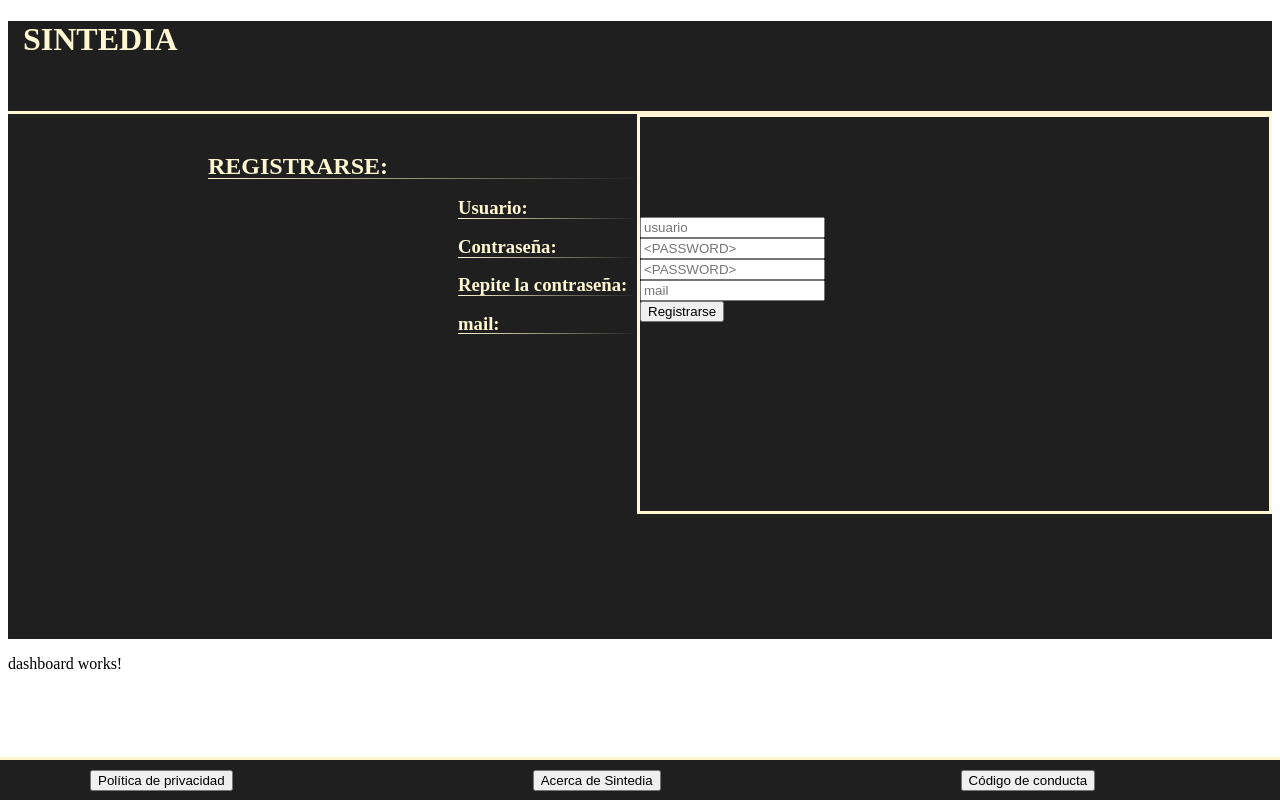
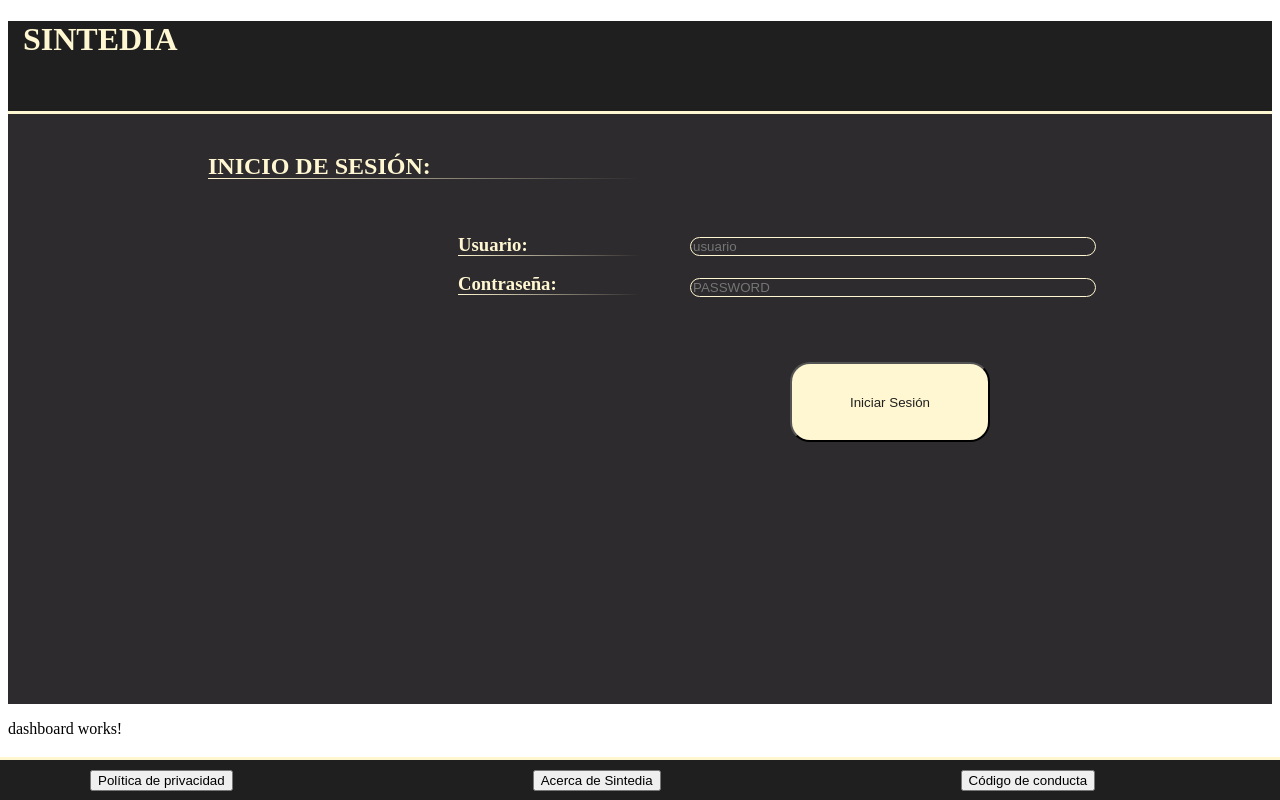
Before and after one commit to DavidBona13/M13_PROJECTE2, an Angular app in the folder SINTEDIA_ANGULAR/: page /dashboard/inicio in a window 1280 px wide. Built offline with nearby package versions, Linux system fonts and the light colour scheme.

Commit message:
diumenge part 1

```diff
--- a/SINTEDIA_ANGULAR/src/app/app.component.css
+++ b/SINTEDIA_ANGULAR/src/app/app.component.css
@@ -38,7 +38,8 @@ h1 {
 .contingut {
     display: flex;
     width: 100%;
-    height: 525px;
+    height: 590px;
+    background-color: #2D2B2D;
 }
 
 .letras {
@@ -48,7 +49,6 @@ h1 {
 
 .inputsRegister {
     width: 50%;
-    border: 3px solid #FFF7D1;
     height: 75%;
 }
 
@@ -103,7 +103,7 @@ h1 {
     margin-top: 40px;
     margin-left: 200px;
     text-decoration: none; /* Elimina el subrayado predeterminado */
-    background-image: linear-gradient(to right, #FFF7D1, #1f1f1f); /* Gradiente lineal */
+    background-image: linear-gradient(to right, #FFF7D1, #2D2B2D); /* Gradiente lineal */
     background-position: 0 100%; /* Ubicación del gradiente */
     background-repeat: repeat-x; /* Repetir solo horizontalmente */
     background-size: auto 1px; /* Tamaño de la línea degradada */
@@ -112,10 +112,11 @@ h1 {
 }
 
 #txtUser {
+    margin-top: 57px;
     color: #FFF7D1;
     margin-left: 450px;
     text-decoration: none; /* Elimina el subrayado predeterminado */
-    background-image: linear-gradient(to right, #FFF7D1, #1f1f1f); /* Gradiente lineal */
+    background-image: linear-gradient(to right, #FFF7D1, #2D2B2D); /* Gradiente lineal */
     background-position: 0 100%; /* Ubicación del gradiente */
     background-repeat: repeat-x; /* Repetir solo horizontalmente */
     background-size: auto 1px; /* Tamaño de la línea degradada */
@@ -125,33 +126,10 @@ h1 {
 
 #txtPass {
     color: #FFF7D1;
+    margin-top: 8px;
     margin-left: 450px;
     text-decoration: none; /* Elimina el subrayado predeterminado */
-    background-image: linear-gradient(to right, #FFF7D1, #1f1f1f); /* Gradiente lineal */
-    background-position: 0 100%; /* Ubicación del gradiente */
-    background-repeat: repeat-x; /* Repetir solo horizontalmente */
-    background-size: auto 1px; /* Tamaño de la línea degradada */
-    padding-bottom: 1px; /* Espacio para la línea */
-    line-height: 1;
-}
-
-#txtNewPass {
-    color: #FFF7D1;
-    margin-left: 450px;
-    text-decoration: none; /* Elimina el subrayado predeterminado */
-    background-image: linear-gradient(to right, #FFF7D1, #1f1f1f); /* Gradiente lineal */
-    background-position: 0 100%; /* Ubicación del gradiente */
-    background-repeat: repeat-x; /* Repetir solo horizontalmente */
-    background-size: auto 1px; /* Tamaño de la línea degradada */
-    padding-bottom: 1px; /* Espacio para la línea */
-    line-height: 1;
-}
-
-#txtMail {
-    color: #FFF7D1;
-    margin-left: 450px;
-    text-decoration: none; /* Elimina el subrayado predeterminado */
-    background-image: linear-gradient(to right, #FFF7D1, #1f1f1f); /* Gradiente lineal */
+    background-image: linear-gradient(to right, #FFF7D1, #2D2B2D); /* Gradiente lineal */
     background-position: 0 100%; /* Ubicación del gradiente */
     background-repeat: repeat-x; /* Repetir solo horizontalmente */
     background-size: auto 1px; /* Tamaño de la línea degradada */
@@ -161,5 +139,30 @@ h1 {
 
 #inUser {
     color: #FFF7D1;
-    margin-top: 100px;
+    margin-top: 123px;
+    margin-left: 50px;
+    width: 400px;
+    background-color: #2D2B2D;
+    border: 1px solid #FFF7D1;
+    border-radius: 20px;
 }
+
+#inPass {
+    color: #FFF7D1;
+    margin-top: 22px;
+    width: 400px;
+    margin-left: 50px;
+    background-color: #2D2B2D;
+    border: 1px solid #FFF7D1;
+    border-radius: 20px;
+}
+
+#btnRegister {
+    color: #1F1F1F;
+    margin-top: 65px;
+    width: 200px;
+    height: 80px;
+    margin-left: 150px;
+    background-color: #FFF7D1;
+    border-radius: 20px;
+}
--- a/SINTEDIA_ANGULAR/src/app/app.component.html
+++ b/SINTEDIA_ANGULAR/src/app/app.component.html
@@ -12,22 +12,16 @@
     </div>
     <div class="contingut">
         <div class="letras">
-            <h2 ID="titolR">REGISTRARSE:</h2>
+            <h2 ID="titolR">INICIO DE SESIÓN:</h2>
             <h3 ID="txtUser">Usuario:</h3>
             <h3 ID="txtPass">Contraseña:</h3>
-            <h3 ID="txtNewPass">Repite la contraseña:</h3>
-            <h3 ID="txtMail">mail:</h3>
         </div>
         <div class="inputsRegister">
             <input ID="inUser" type="text" placeholder="usuario">
             <br>
-            <input ID="" type="password" placeholder="<PASSWORD>">
+            <input ID="inPass" type="password" placeholder="PASSWORD">
             <br>
-            <input ID="" type="password" placeholder="<PASSWORD>">
-            <br>
-            <input ID="" type="text" placeholder="mail">
-            <br>
-            <button ID="btnRegister" type="button" onclick="">Registrarse</button>
+            <button ID="btnRegister" type="button" onclick="">Iniciar Sesión</button>
         </div>
     </div>
 
--- /dev/null
+++ b/SINTEDIA_ANGULAR/src/app/dashboard/iniciar-sesion/iniciar-sesion.component.html
@@ -0,0 +1 @@
+<p>iniciar-sesion works!</p>
--- a/SINTEDIA_ANGULAR/src/app/dashboard/registro/registro.component.css
+++ b/SINTEDIA_ANGULAR/src/app/dashboard/registro/registro.component.css
@@ -0,0 +1,210 @@
+
+.headerDalt {
+    color: #FFF7D1;
+    background-color: #1F1F1F;
+}
+
+.registroClass {
+    margin: 0;
+    padding: 0;
+    color: #FFF7D1;
+    background-color: #1F1F1F;
+}
+
+h1 {
+    color: #FFF7D1;
+    width: 100%;
+}
+.titol {
+    margin-left: 15px;
+}
+
+.rayaInici {
+    border-bottom: 3px solid #FFF7D1;
+    height: 90px;
+    background-color: #1F1F1F;
+    display: flex;
+    width: 100%;
+    /*position: relative;*/
+}
+
+
+#h1 {
+    display:flex;
+    margin-top: -60px;
+}
+
+
+.contingut {
+    display: flex;
+    width: 100%;
+    height: 590px;
+    background-color: #2D2B2D;
+}
+
+.letras {
+    width: 50%;
+    height: 75%;
+}
+
+.inputsRegister {
+    width: 50%;
+    height: 75%;
+}
+
+
+
+.footer {
+    margin-top: 0px;
+    height: 40px;
+    background-color: #1F1F1F;
+    color: #FFF7D1;
+    display:flexbox;
+    border-top:3px solid #FFF7D1;
+    position: fixed;
+    bottom: 0;
+    left: 0;
+    width: 100%;
+}
+
+.btnPri{
+    margin-top: 10px;
+    margin-left: 90px;
+
+}
+
+.btnAce {
+    margin-top: 10px;
+    margin-left: 300px;
+}
+
+.btnCod{
+    margin-top: 10px;
+    margin-left:  300px;
+}
+
+.logoFotter{
+    border-left: 3px solid #FFF7D1;
+    width: 100px;
+    height: 50px;
+    margin-left: 1230px;
+}
+
+.lofoFot {
+    border-left: 3px solid #FFF7D1;
+    width: 100px;
+    height: 40px;
+    margin-left: 10px;
+}
+
+#titolR {
+    color: #FFF7D1;
+    /*text-decoration: underline;*/
+    margin-top: 40px;
+    margin-left: 200px;
+    text-decoration: none; /* Elimina el subrayado predeterminado */
+    background-image: linear-gradient(to right, #FFF7D1, #2D2B2D); /* Gradiente lineal */
+    background-position: 0 100%; /* Ubicación del gradiente */
+    background-repeat: repeat-x; /* Repetir solo horizontalmente */
+    background-size: auto 1px; /* Tamaño de la línea degradada */
+    padding-bottom: 1px; /* Espacio para la línea */
+    line-height: 1;
+}
+
+#txtUser {
+    color: #FFF7D1;
+    margin-left: 450px;
+    text-decoration: none; /* Elimina el subrayado predeterminado */
+    background-image: linear-gradient(to right, #FFF7D1, #2D2B2D); /* Gradiente lineal */
+    background-position: 0 100%; /* Ubicación del gradiente */
+    background-repeat: repeat-x; /* Repetir solo horizontalmente */
+    background-size: auto 1px; /* Tamaño de la línea degradada */
+    padding-bottom: 1px; /* Espacio para la línea */
+    line-height: 1;
+}
+
+#txtPass {
+    color: #FFF7D1;
+    margin-left: 450px;
+    text-decoration: none; /* Elimina el subrayado predeterminado */
+    background-image: linear-gradient(to right, #FFF7D1, #2D2B2D); /* Gradiente lineal */
+    background-position: 0 100%; /* Ubicación del gradiente */
+    background-repeat: repeat-x; /* Repetir solo horizontalmente */
+    background-size: auto 1px; /* Tamaño de la línea degradada */
+    padding-bottom: 1px; /* Espacio para la línea */
+    line-height: 1;
+}
+
+#txtNewPass {
+    color: #FFF7D1;
+    margin-left: 450px;
+    text-decoration: none; /* Elimina el subrayado predeterminado */
+    background-image: linear-gradient(to right, #FFF7D1, #2D2B2D); /* Gradiente lineal */
+    background-position: 0 100%; /* Ubicación del gradiente */
+    background-repeat: repeat-x; /* Repetir solo horizontalmente */
+    background-size: auto 1px; /* Tamaño de la línea degradada */
+    padding-bottom: 1px; /* Espacio para la línea */
+    line-height: 1;
+}
+
+#txtMail {
+    color: #FFF7D1;
+    margin-left: 450px;
+    text-decoration: none; /* Elimina el subrayado predeterminado */
+    background-image: linear-gradient(to right, #FFF7D1, #2D2B2D); /* Gradiente lineal */
+    background-position: 0 100%; /* Ubicación del gradiente */
+    background-repeat: repeat-x; /* Repetir solo horizontalmente */
+    background-size: auto 1px; /* Tamaño de la línea degradada */
+    padding-bottom: 1px; /* Espacio para la línea */
+    line-height: 1;
+}
+
+#inUser {
+    color: #FFF7D1;
+    margin-top: 82px;
+    margin-left: 50px;
+    width: 400px;
+    background-color: #2D2B2D;
+    border: 1px solid #FFF7D1;
+    border-radius: 20px;
+}
+
+#inPass {
+    color: #FFF7D1;
+    margin-top: 18px;
+    width: 400px;
+    margin-left: 50px;
+    background-color: #2D2B2D;
+    border: 1px solid #FFF7D1;
+    border-radius: 20px;
+}
+
+#inPass2 {
+    color: #FFF7D1;
+    margin-top: 20px;
+    width: 400px;
+    margin-left: 50px;
+    background-color: #2D2B2D;
+    border: 1px solid #FFF7D1;
+    border-radius: 20px;
+}
+
+#inMail {
+    color: #FFF7D1;
+    margin-top: 21px;
+    width: 400px;
+    margin-left: 50px;
+    background-color: #2D2B2D;
+    border: 1px solid #FFF7D1;
+    border-radius: 20px;
+}
+
+#btnRegister {
+    color: #1F1F1F;
+    margin-top: 45px;
+    width: 200px;
+    height: 80px;
+    margin-left: 150px;
+    background-color: #FFF7D1;
+    border-radius: 20px;
+}
--- a/SINTEDIA_ANGULAR/src/app/dashboard/registro/registro.component.html
+++ b/SINTEDIA_ANGULAR/src/app/dashboard/registro/registro.component.html
@@ -1 +1,44 @@
-<p>registro works!</p>
+<!DOCTYPE html>
+<head>
+    <meta charset="UTF-8" />
+</head>
+<body class="registroClass">
+    <header class="headerDalt">@if(title){
+        <h1 class="titol">{{title}}</h1>
+        <div id="h1">
+        </div>
+    }</header>
+    <div class="rayaInici">
+    </div>
+    <div class="contingut">
+        <div class="letras">
+            <h2 ID="titolR">REGISTRARSE:</h2>
+            <h3 ID="txtUser">Usuario:</h3>
+            <h3 ID="txtPass">Contraseña:</h3>
+            <h3 ID="txtNewPass">Repite la contraseña:</h3>
+            <h3 ID="txtMail">mail:</h3>
+        </div>
+        <div class="inputsRegister">
+            <input ID="inUser" type="text" placeholder="usuario">
+            <br>
+            <input ID="inPass" type="password" placeholder="PASSWORD">
+            <br>
+            <input ID="inPass2" type="password" placeholder="PASSWORD">
+            <br>
+            <input ID="inMail" type="text" placeholder="mail">
+            <br>
+            <button ID="btnRegister" type="button" onclick="">Registrarse</button>
+        </div>
+    </div>
+
+    <footer>
+        <div class="footer">
+            <button type="button" class = "btnPri" onClick="">Política de privacidad</button>
+            <button type="button" class = "btnAce" onClick="">Acerca de Sintedia</button>
+            <button type="button" class = "btnCod" onClick="">Código de conducta</button>
+            <img class="logoFot" src="" onClick="">
+        </div>
+    </footer>
+</body>
+<!--<div [ngClass]="condition ? 'green' : 'red'">Hola</div>-->
+<router-outlet></router-outlet>
--- a/SINTEDIA_ANGULAR/src/app/dashboard/registro/registro.component.ts
+++ b/SINTEDIA_ANGULAR/src/app/dashboard/registro/registro.component.ts
@@ -1,13 +1,16 @@
 import { ChangeDetectionStrategy, Component } from '@angular/core';
+import { RouterOutlet } from '@angular/router';
 
 @Component({
   selector: 'app-registro',
   standalone: true,
   changeDetection: ChangeDetectionStrategy.OnPush,
-  imports: [],
+  imports: [RouterOutlet],
   templateUrl: './registro.component.html',
   styleUrl: './registro.component.css'
 })
 export class RegistroComponent {
-
+  condition = true;
+  text = '';
+  title = 'SINTEDIA';
 }
```
Also changed, not shown: SINTEDIA_ANGULAR/src/app/dashboard/iniciar-sesion/iniciar-sesion.component.ts (added, +12 -0 lines), SINTEDIA_ANGULAR/src/app/dashboard/iniciar-sesion/iniciar-sesion.component.css (added), 1 other file (tests, documents, lock files or other folders).
